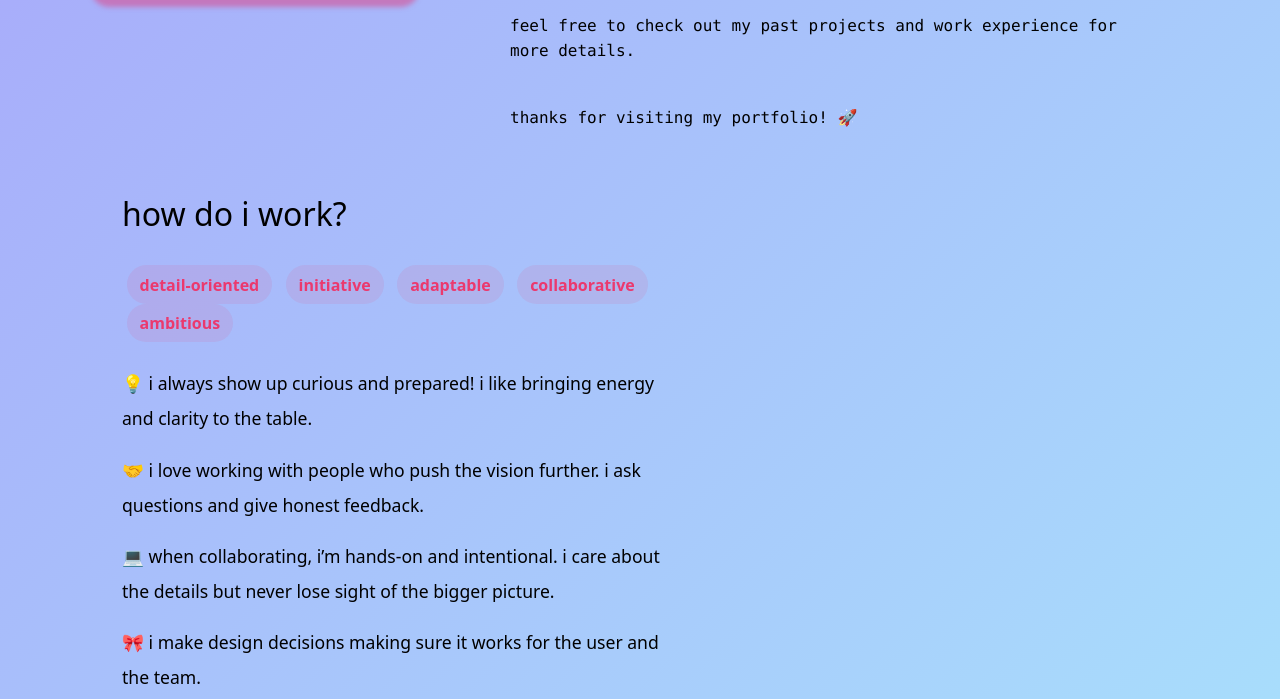
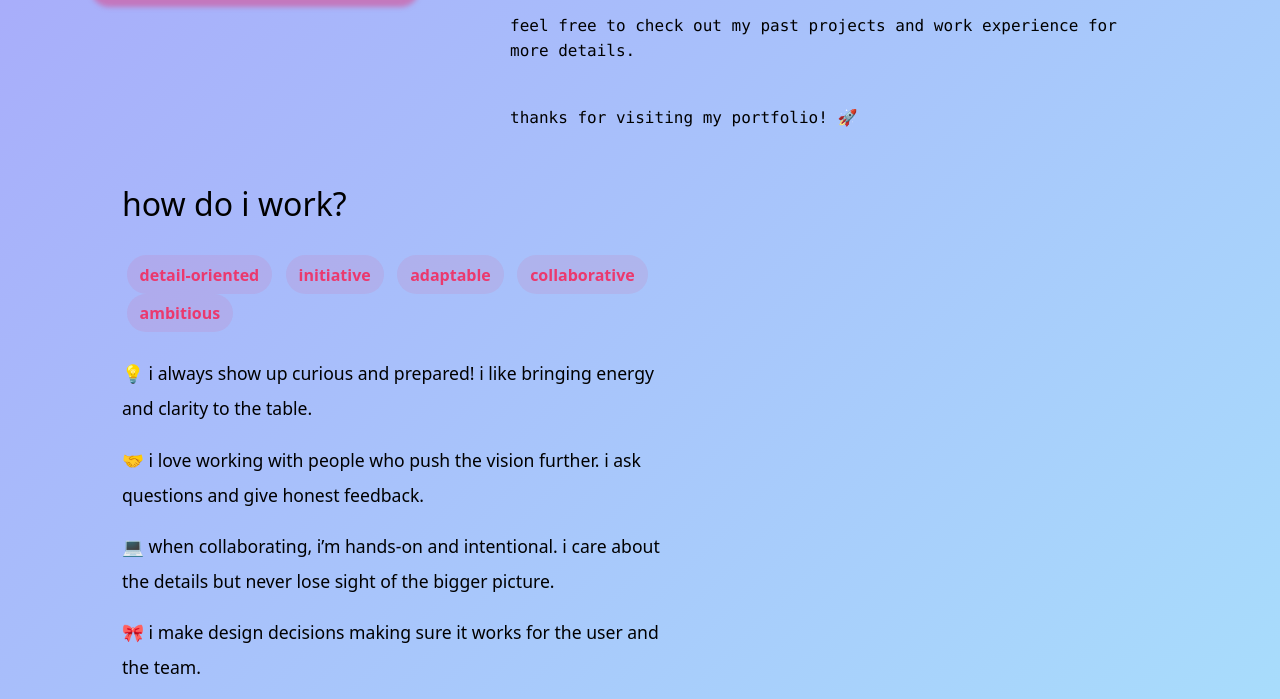
Before and after one commit to raphgh/rgportfolio, a plain HTML site: page about.html in a window 1280 px wide. Shown: the part 615-1314 px from the top of the page. Drawn offline with nearby package versions, Linux system fonts and the light colour scheme.

Commit message:
padding changed for how i work

```diff
--- a/custom.css
+++ b/custom.css
@@ -175,10 +175,10 @@ a:hover .about-me-image{
 }
 
 .how-i-work{
-  padding-top: 150px;
+  padding-top: 140px;
   width: 100%;
   padding-left: 40px;
-  padding-bottom: 50px;
+  padding-bottom: 80px;
 }
 
 .how-i-work-text{
```
